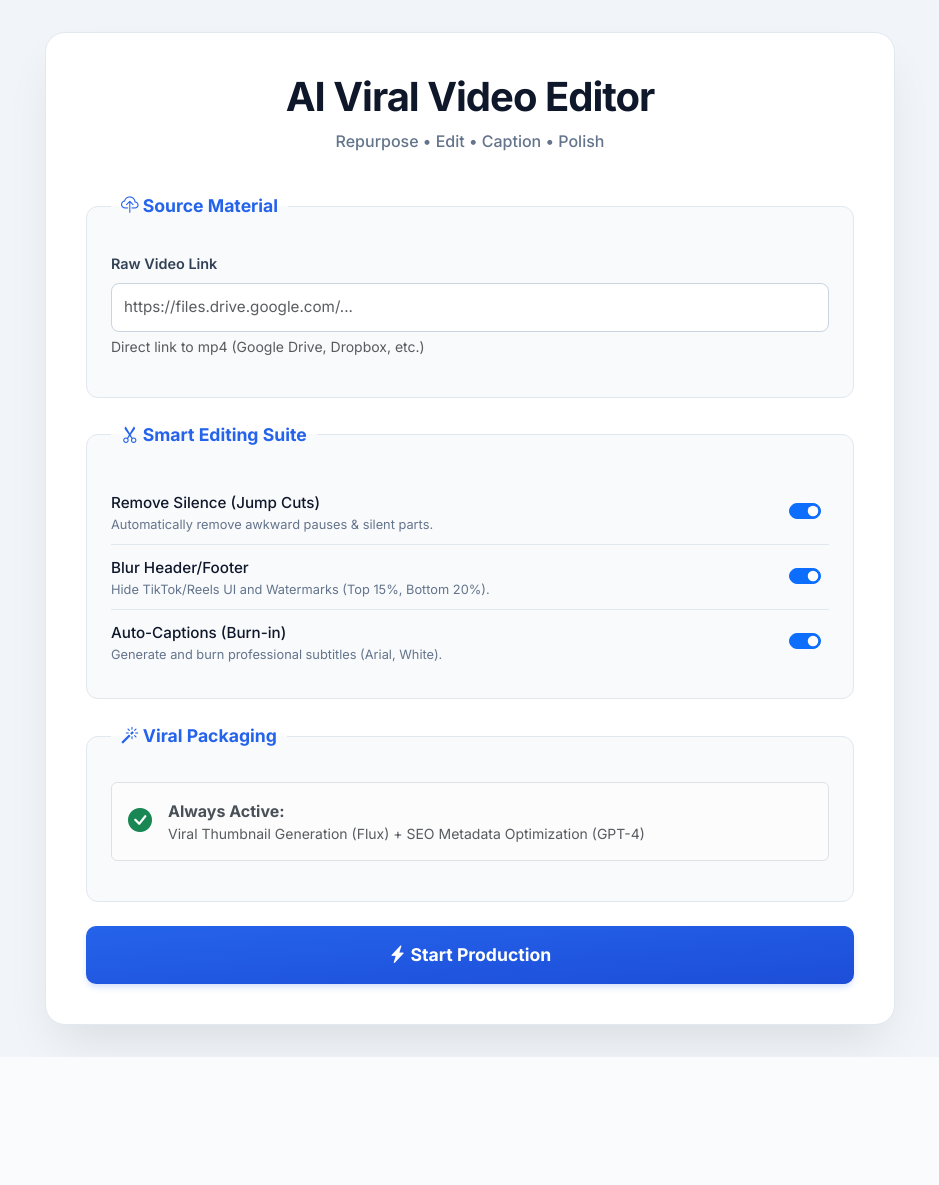
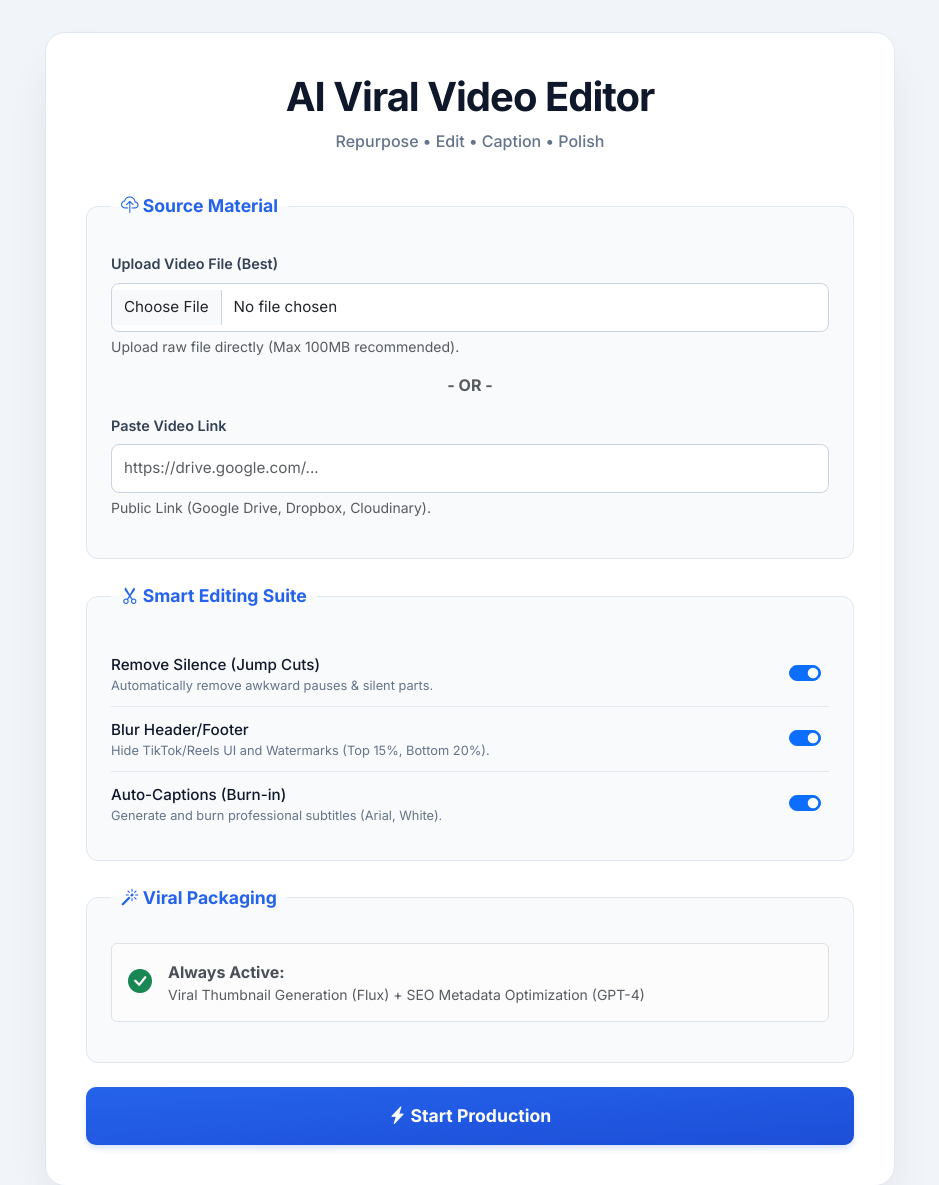
Before and after one commit to engnr823/youtube-video-automation, a Flask app: page / in a window 1280 px wide. Shown: the top 1185 px of the page, without its empty margins (170-1109 px from the left). Before the commit the page ends 1057 px from the top, so only its background shows below. Run offline with Flask 3, Linux system fonts and the light colour scheme; some libraries are stand-ins or nearby versions.

Commit message:
Update index.html

```diff
--- a/templates/index.html
+++ b/templates/index.html
@@ -89,14 +89,23 @@
         <h1>AI Viral Video Editor</h1>
         <p class="subtitle">Repurpose • Edit • Caption • Polish</p>
 
-        <form id="editorForm">
+        <form id="editorForm" enctype="multipart/form-data">
             <fieldset>
                 <legend><i class="bi bi-cloud-upload"></i> Source Material</legend>
+
                 <div class="mb-3">
-                    <label class="form-label">Raw Video Link</label>
+                    <label class="form-label">Upload Video File (Best)</label>
+                    <input type="file" class="form-control" name="video_file" accept="video/mp4,video/mov,video/webm">
+                    <div class="form-text text-muted">Upload raw file directly (Max 100MB recommended).</div>
+                </div>
+
+                <div class="text-center text-muted fw-bold my-3">- OR -</div>
+
+                <div class="mb-3">
+                    <label class="form-label">Paste Video Link</label>
                     <input type="url" class="form-control" name="video_url"
-                           placeholder="https://files.drive.google.com/..." required>
-                    <div class="form-text text-muted">Direct link to mp4 (Google Drive, Dropbox, etc.)</div>
+                           placeholder="https://drive.google.com/...">
+                    <div class="form-text text-muted">Public Link (Google Drive, Dropbox, Cloudinary).</div>
                 </div>
             </fieldset>
 
@@ -216,26 +225,35 @@
         const resultArea = document.getElementById("resultArea");
         const btn = document.getElementById("submitBtn");
 
-        // Use the same endpoint logic as before, just mapped to new UI
         form.onsubmit = async (e) => {
             e.preventDefault();
+
+            // Basic validation
+            const fileInput = form.querySelector('input[name="video_file"]');
+            const urlInput = form.querySelector('input[name="video_url"]');
+
+            if (!fileInput.files.length && !urlInput.value.trim()) {
+                alert("Please upload a file OR provide a link.");
+                return;
+            }
+
             btn.disabled = true;
-            btn.innerHTML = '<span class="spinner-border spinner-border-sm" role="status" aria-hidden="true"></span> Processing...';
+            btn.innerHTML = '<span class="spinner-border spinner-border-sm" role="status" aria-hidden="true"></span> Uploading...';
 
             resultArea.style.display = "none";
             statusArea.style.display = "block";
+            statusTitle.innerText = "Uploading Media...";
+            statusText.innerText = "Please wait while we send your video to the cloud.";
 
             const formData = new FormData(form);
 
             try {
-                // IMPORTANT: Ensure your backend route is '/process_video' or similar,
-                // OR update the celery_worker to handle this 'task_type' if using a single route.
-                // For this example, we assume the backend maps POST /generate to the new worker logic.
                 const res = await fetch("/generate", { method: "POST", body: formData });
                 const data = await res.json();
 
                 if (data.status === "error") throw new Error(data.message);
 
+                statusTitle.innerText = "AI Editor Running...";
                 pollTask(data.task_id);
 
             } catch (err) {
@@ -249,20 +267,20 @@
                     const res = await fetch(`/check_result/${taskId}`);
                     const data = await res.json();
 
-                    if (data.status === "ready" || data.status === "success") {
+                    if (data.status === "success" || data.status === "ready") {
                         clearInterval(interval);
                         displaySuccess(data);
                     } else if (data.status === "error" || data.status === "failed") {
                         clearInterval(interval);
                         showError(data.message);
                     } else {
-                        // Update loading text based on worker logs (if available)
-                        statusTitle.innerText = " AI Editor at Work";
-                        statusText.innerText = data.message || "Processing video frames...";
+                        // Update status text
+                        statusTitle.innerText = "Processing...";
+                        statusText.innerText = data.message || "Applying AI magic...";
                     }
                 } catch (e) {
                     clearInterval(interval);
-                    showError("Lost connection to server.");
+                    showError("Connection lost. Please refresh.");
                 }
             }, 3000);
         }
@@ -295,7 +313,7 @@
                 tags.forEach(t => {
                     const s = document.createElement("span");
                     s.className = "tag";
-                    s.innerText = "#" + t.replace(/#/g, '');
+                    s.innerText = t.startsWith('#') ? t : "#" + t;
                     tagsDiv.appendChild(s);
                 });
             }
@@ -310,7 +328,7 @@
             statusArea.style.background = "#fee2e2";
             statusArea.style.color = "#991b1b";
             statusArea.style.border = "1px solid #fecaca";
-            statusTitle.innerText = "Production Failed";
+            statusTitle.innerText = "Error Occurred";
             statusText.innerHTML = msg;
             btn.disabled = false;
             btn.innerHTML = '<i class="bi bi-lightning-charge-fill"></i> Try Again';
```
